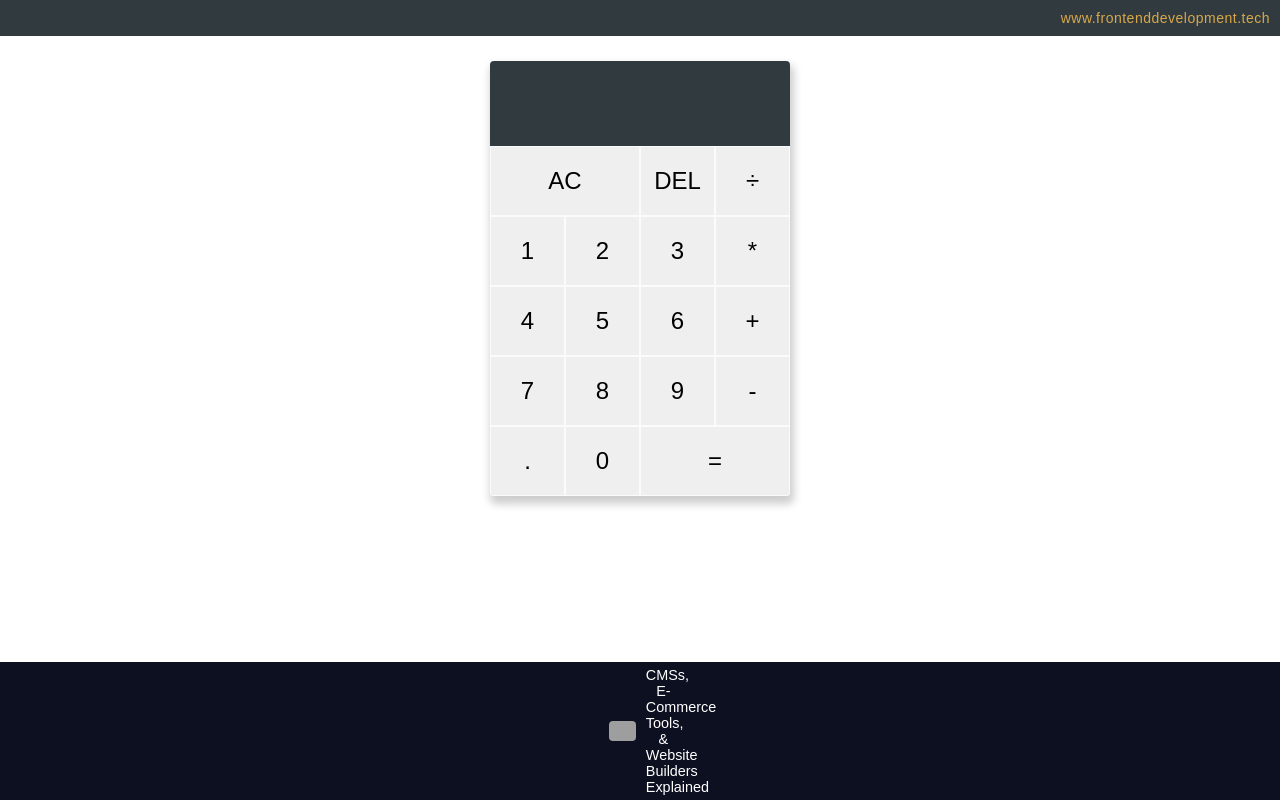
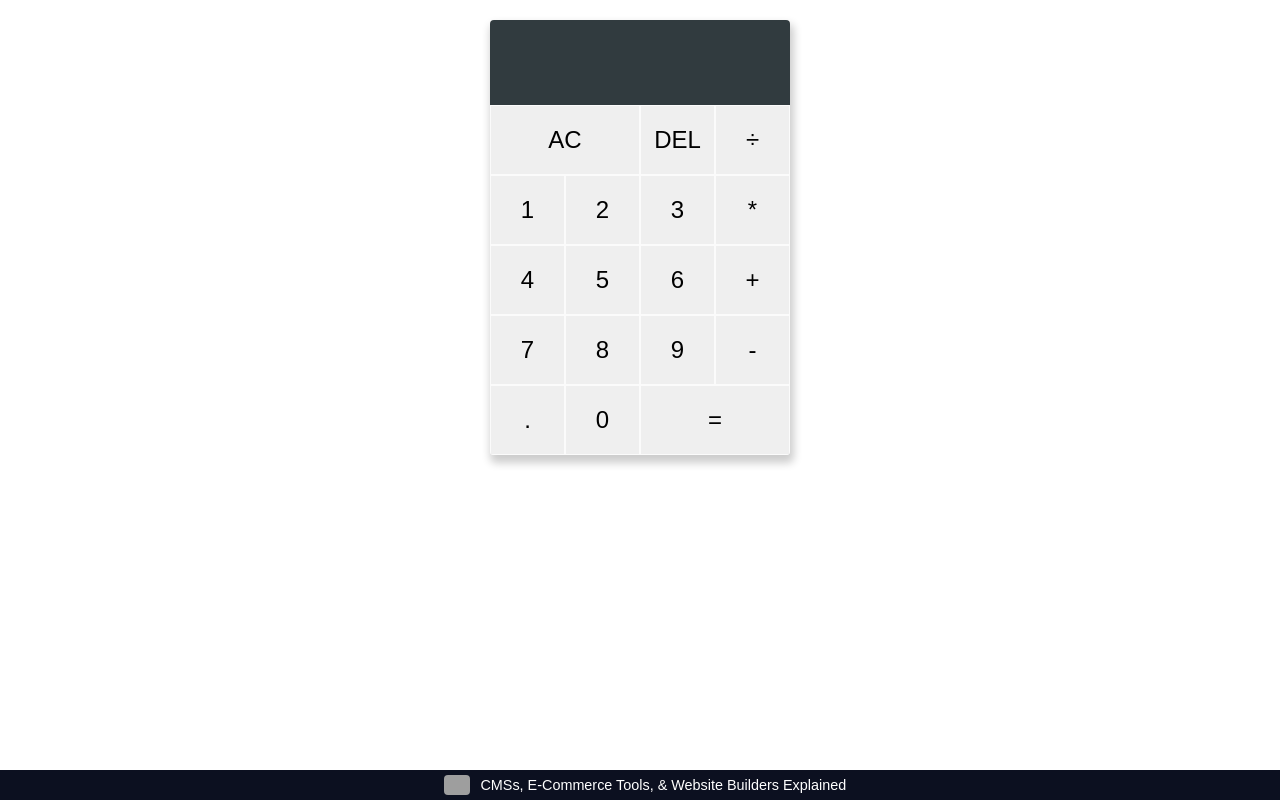
Before and after one commit to eastcoastdeveloper/angular-calculator, an Angular app: page / in a window 1280 px wide. Built offline with nearby package versions, Linux system fonts and the light colour scheme; grey boxes are pictures that could not be loaded.

Commit message:
2 files modified

```diff
--- a/src/global_styles.css
+++ b/src/global_styles.css
@@ -3,24 +3,7 @@ body {
   padding: 0;
   margin: 0;
 }
-.website {
-  font: normal 14px sans-serif;
-  letter-spacing: 0.5px;
-  display: block;
-  cursor: pointer;
-  background-color: #313b3f;
-  color: #d9a74a;
-  padding: 10px;
-  text-decoration: none;
-  text-align: right;
-  margin-bottom: 25px;
-  width: 100%;
-  box-sizing: border-box;
-}
-a {
-  width: 35px;
-  display: block;
-}
+
 img {
   width: 100%;
 }
--- a/src/main.html
+++ b/src/main.html
@@ -1,7 +1,3 @@
-<a class="website" href="https://frontenddevelopment.tech/" target="_blank"
-  >www.frontenddevelopment.tech</a
->
-
 <div class="calculator-wrapper">
   <div class="output">
     <div data-equation-value class="equation"></div>
```
